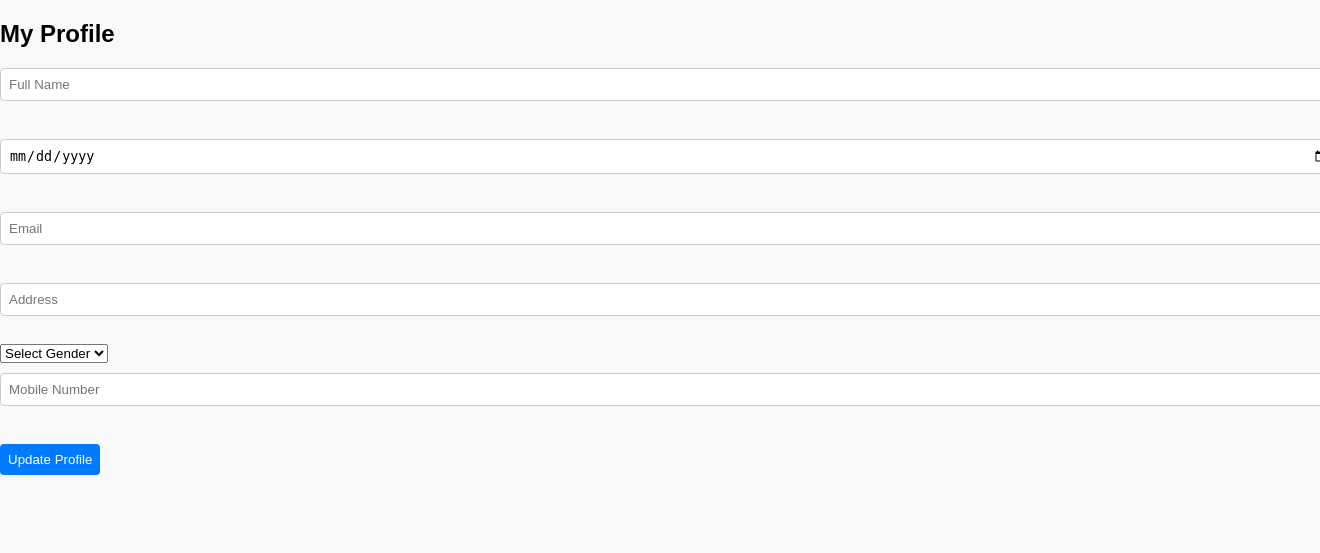
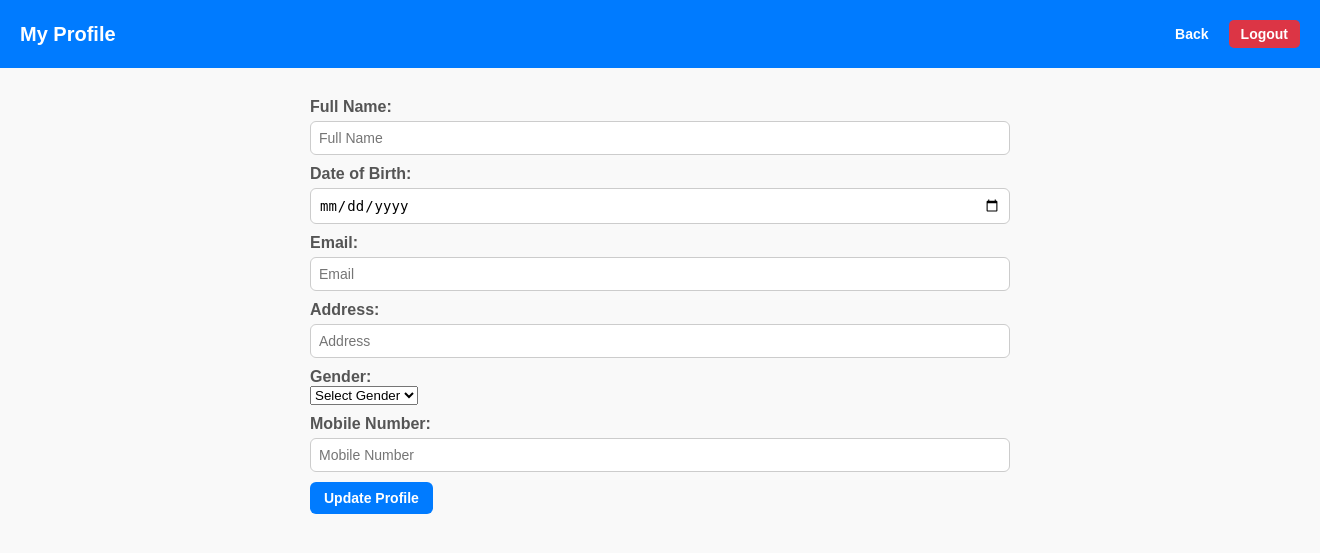
Before and after one commit to Vvk0105/user_management_system, a Django app: template user_management/templates/profile.html in a window 1320 px wide; the page is wider, and only the part inside the window is pictured. Shown: the top 553 px of that part. Run offline with Django 5.2, Linux system fonts and the light colour scheme; the template is opened without the code that fills it, so the values that code supplies are empty.

Commit message:
basic design completed

```diff
--- a/user_management/static/css/styles.css
+++ b/user_management/static/css/styles.css
@@ -21,6 +21,7 @@ body {
 .navbar h2 {
     margin: 0;
     font-size: 20px;
+    color: white;
 }
 
 .navbar button {
@@ -107,3 +108,68 @@ button:hover {
 .note-actions button:hover {
     opacity: 0.9;
 }
+
+.edit-container {
+    background: #fff;
+    padding: 25px 30px;
+    border-radius: 12px;
+    box-shadow: 0 2px 8px rgba(0,0,0,0.1);
+    width: 400px;
+}
+h2 {
+    text-align: center;
+    margin-bottom: 20px;
+    color: #333;
+}
+label {
+    display: block;
+    margin-top: 10px;
+    font-weight: 600;
+    color: #555;
+}
+input, textarea {
+    width: 100%;
+    padding: 8px;
+    margin-top: 5px;
+    border: 1px solid #ccc;
+    border-radius: 6px;
+    font-size: 14px;
+    box-sizing: border-box;
+}
+textarea {
+    height: 80px;
+}
+.attachment-link {
+    display: block;
+    margin-top: 6px;
+    color: #007bff;
+    text-decoration: none;
+    font-size: 13px;
+}
+.buttons {
+    display: flex;
+    justify-content: space-between;
+    margin-top: 20px;
+}
+button {
+    padding: 8px 14px;
+    border: none;
+    border-radius: 6px;
+    cursor: pointer;
+    font-size: 14px;
+    font-weight: 600;
+}
+#updateNoteBtn {
+    background-color: #28a745;
+    color: white;
+}
+#backBtn {
+    background-color: #007bff;
+    color: white;
+}
+#logoutBtn {
+    background-color: #dc3545;
+    color: white;
+    width: 100%;
+    margin-top: 10px;
+}
--- a/user_management/templates/profile.html
+++ b/user_management/templates/profile.html
@@ -9,19 +9,39 @@
   <script src="https://code.jquery.com/jquery-3.6.0.min.js"></script>
 </head>
 <body>
+<div class="navbar">
+    <h2>My Profile</h2>
+    <div class="nav-links">
+        <button id="backBtn">Back</button>
+        <button id="logoutBtn">Logout</button>
+    </div>
+</div>
 
-<h2>My Profile</h2>
-<input id="full_name" placeholder="Full Name"><br>
-<input id="date_of_birth" type="date" placeholder="Date of Birth"><br>
-<input id="email" placeholder="Email"><br>
-<input id="address" placeholder="Address"><br>
-<select id="gender">
-  <option value="">Select Gender</option>
-  <option value="Male">Male</option>
-  <option value="Female">Female</option>
-</select><br>
-<input id="mobile_number" placeholder="Mobile Number"><br>
-<button id="updateBtn">Update Profile</button>
+<div class="container">
+    <label>Full Name:</label>
+    <input id="full_name" placeholder="Full Name">
+
+    <label>Date of Birth:</label>
+    <input id="date_of_birth" type="date">
+
+    <label>Email:</label>
+    <input id="email" placeholder="Email">
+
+    <label>Address:</label>
+    <input id="address" placeholder="Address">
+
+    <label>Gender:</label>
+    <select id="gender">
+        <option value="">Select Gender</option>
+        <option value="Male">Male</option>
+        <option value="Female">Female</option>
+    </select>
+
+    <label>Mobile Number:</label>
+    <input id="mobile_number" placeholder="Mobile Number">
+
+    <button id="updateBtn">Update Profile</button>
+</div>
 
 <script>
 const baseUrl = "http://127.0.0.1:8000/api";
@@ -74,6 +94,10 @@ $('#updateBtn').click(function(){
     });
 });
 
+$('#backBtn').click(function() {
+    window.location.href = `${baseUrl}/user-notes/`;
+});
+
 loadProfile();
 </script>
 
```
Also changed, not shown: user_management/templates/edit_note.html (+18 -10 lines), user_management/templates/login.html (+60 -8 lines), user_management/templates/register.html (+61 -8 lines).
